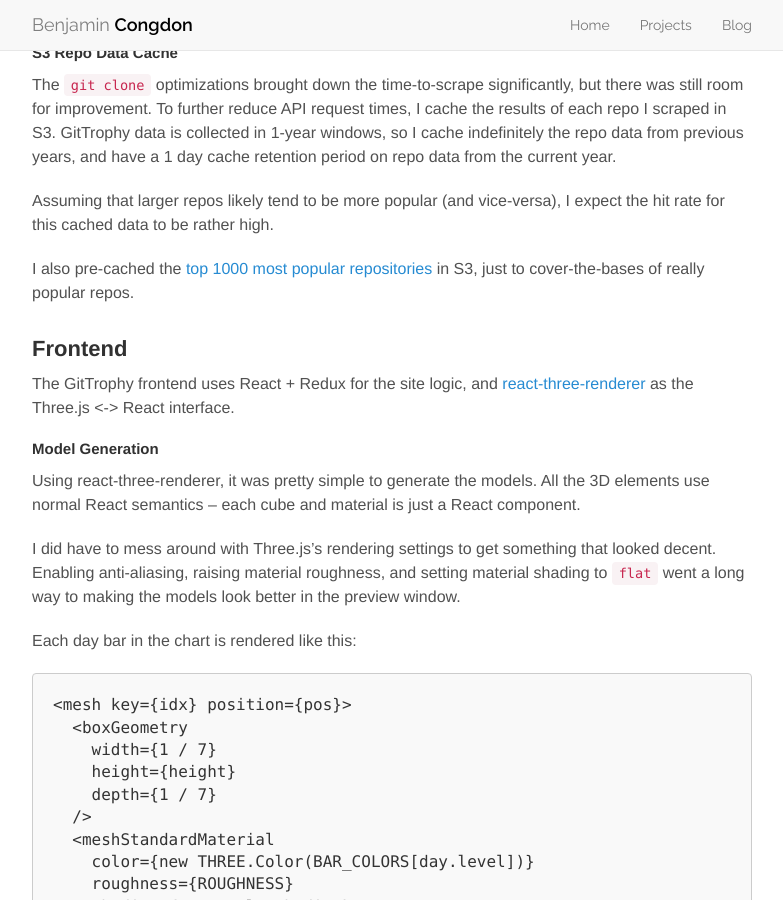
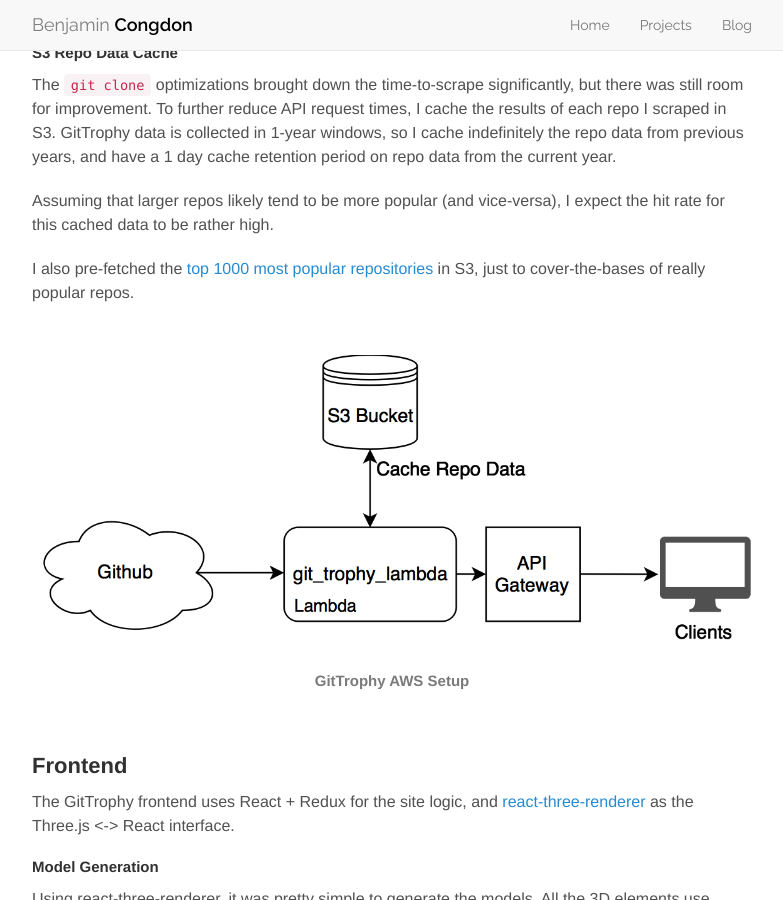
Before and after one commit to rhythmmec/bcongdon.github.io, a Jekyll site: the page built from _posts/2017-08-11-Building-GitTrophy.markdown, in a window 1280 px wide and 900 px high, scrolled down 3830 px. Shown: the whole window, without its empty margins (248-1031 px from the left). Built offline with Jekyll 4.4.1, drawn with Linux system fonts in a browser that asks for light colours; nearby versions of some CDN libraries.

Commit message:
Minor GitTrophy post edit

```diff
--- a/_posts/2017-08-11-Building-GitTrophy.markdown
+++ b/_posts/2017-08-11-Building-GitTrophy.markdown
@@ -80,7 +80,9 @@ The `git clone` optimizations brought down the time-to-scrape significantly, but
 
 Assuming that larger repos likely tend to be more popular (and vice-versa), I expect the hit rate for this cached data to be rather high.
 
-I also pre-cached the [top 1000 most popular repositories](http://github-rank.com/star) in S3, just to cover-the-bases of really popular repos.
+I also pre-fetched the [top 1000 most popular repositories](http://github-rank.com/star) in S3, just to cover-the-bases of really popular repos.
+
+{% include blog_image.html url="/img/2017-08-11-Building-GitTrophy/aws.png" description="GitTrophy AWS Setup" %}
 
 ### Frontend
 
```
Also changed, not shown: img/2017-08-11-Building-GitTrophy/aws.png (added).
